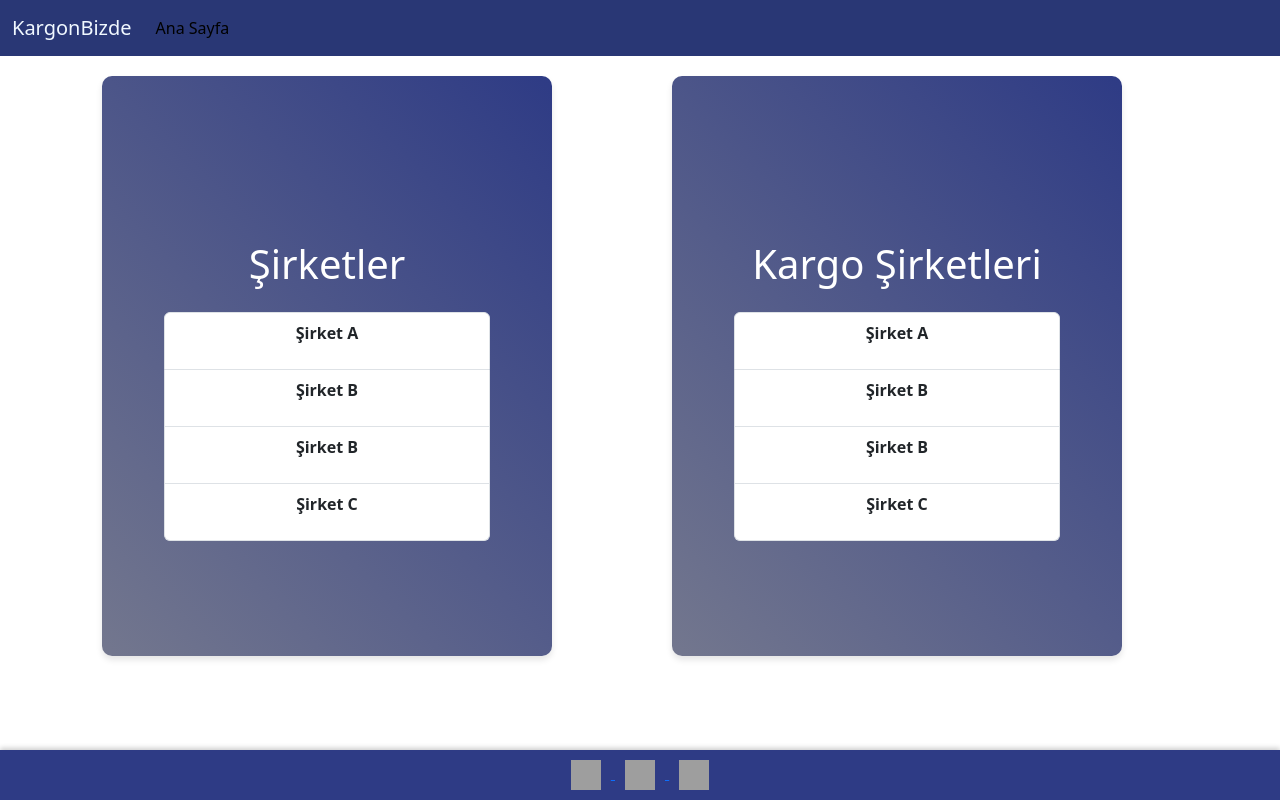
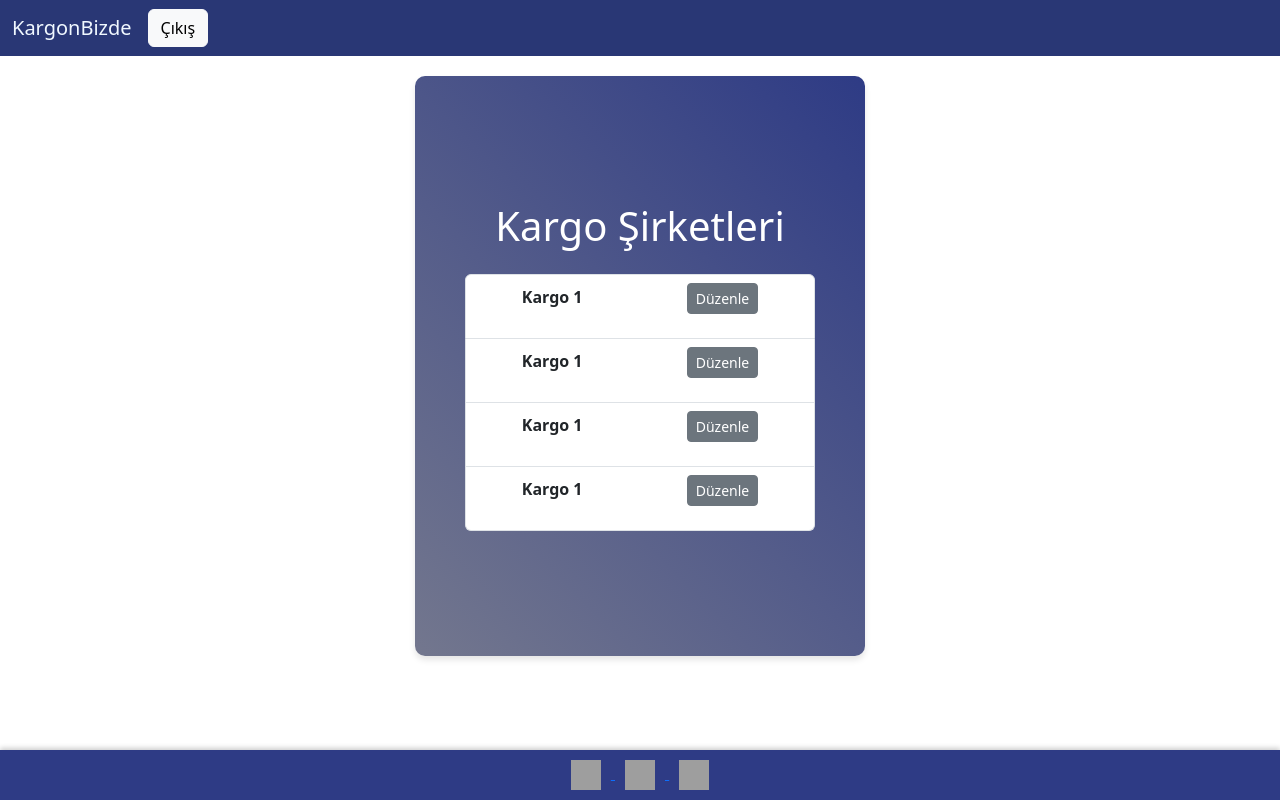
Before and after one commit to EniseAslan/Kargo_takip_sistemi, a PHP site: page /adminsayfa.html in a window 1280 px wide. Run offline with PHP 8.4, Linux system fonts and the light colour scheme; grey boxes are pictures that could not be loaded.

Commit message:
düzenlemeler

```diff
--- a/pages/admin.html
+++ b/pages/admin.html
@@ -33,7 +33,7 @@
           </button>
           <div class="collapse navbar-collapse" id="navbarNavAltMarkup">
             <div class="navbar-nav">
-              <a class="nav-link active" aria-current="page" href="anasayfa.html"
+              <a class="nav-link active" aria-current="page" href="#"
                 >Ana Sayfa</a
               >
             </div>
@@ -51,11 +51,11 @@
           <label>Email Adresiniz</label>
         </div>
         <div class="field">
-          <input type="password"  required />
+          <input type="password" required />
           <label>Şifreniz</label>
         </div>
         <div class="field">
-          <input type="submit"  value="Giriş" />
+          <input type="submit" value="Giriş" />
         </div>
       </form>
     </div>
--- a/pages/adminsayfa.css
+++ b/pages/adminsayfa.css
@@ -14,14 +14,14 @@
     padding: 50px;
     width: 450px;
     height: 580px;
-  background-color: #293775; /* Kutu rengi */
+    background-color: #293775;
     background: linear-gradient(-135deg, #2e3b85, #73778e);
     color: white;
     display: flex;
     justify-content: center;
     align-items: stretch;
-  border-radius: 10px; /* Köşeleri yuvarlat */
-  box-shadow: 0 4px 6px rgba(0, 0, 0, 0.1); /* Hafif gölge */
+    border-radius: 10px;
+    box-shadow: 0 4px 6px rgba(0, 0, 0, 0.1);
     text-align: center;
     flex-direction: column;
     overflow: hidden;
@@ -50,6 +50,9 @@
     margin: 0 10px;
   }
 
+
+
+
   .footer {
       position: fixed;
       bottom: 0;
--- a/pages/adminsayfa.html
+++ b/pages/adminsayfa.html
@@ -4,7 +4,7 @@
     <meta charset="UTF-8" />
     <meta name="viewport" content="width=device-width, initial-scale=1.0" />
     <title>Document</title>
-    <link rel="stylesheet" href="adminsayfa.css" />
+    <link rel="stylesheet" href="s_adminsayfa.css" />
 
     <link
       href="https://cdn.jsdelivr.net/npm/bootstrap@5.3.3/dist/css/bootstrap.min.css"
@@ -42,144 +42,84 @@
           </button>
           <div class="collapse navbar-collapse" id="navbarNavAltMarkup">
             <div class="navbar-nav">
-              <a class="nav-link active" aria-current="page" href="#"
-                >Ana Sayfa</a
-              >
+
+
             </div>
+            <button type="button" class="btn btn-light">Çıkış</button>
           </div>
         </div>
       </nav>
     </div>
     <!--  Container   -->
 
-    <div class="container text-center">
-      <div class="row">
-        <div class="col">
     <div class="container_bir">
-            <div class="container mt-5">
-              <h1 class="text-center mb-4">Şirketler</h1>
+      <h1 class="text-center mb-4">Kargo Şirketleri</h1>
       <div id="companies" class="list-group">
         <!--x-->
         <div class="list-group-item">
-                  <p class="company-name fw-bold">Şirket A</p>
-                  <ul class="cargo-list">
-                    <p>
-                      Lorem ipsum dolor sit amet consectetur adipisicing elit.
-                      Quod, doloremque.
-                    </p>
-                    <button type="button" class="btn btn-secondary">
+          <p class="company-name fw-bold">
+            Kargo 1
+            <button
+              type="button"
+              style="margin-left: 100px"
+              class="btn btn-secondary btn-sm"
+            >
               Düzenle
             </button>
+          </p>
+
+          <ul class="cargo-list">
+            <li>Kargo bilgisi</li>
           </ul>
         </div>
         <!--x-->
         <div class="list-group-item">
-                  <p class="company-name fw-bold">Şirket B</p>
-                  <ul class="cargo-list">
-                    <p>
-                      Lorem ipsum dolor sit amet consectetur adipisicing elit.
-                      Quod, doloremque.
-                    </p>
-                    <button type="button" class="btn btn-secondary">
+          <p class="company-name fw-bold">
+            Kargo 1
+            <button
+              type="button"
+              style="margin-left: 100px"
+              class="btn btn-secondary btn-sm"
+            >
               Düzenle
             </button>
+          </p>
+
+          <ul class="cargo-list">
+            <li>Kargo bilgisi</li>
           </ul>
         </div>
         <div class="list-group-item">
-                  <p class="company-name fw-bold">Şirket B</p>
-                  <ul class="cargo-list">
-                    <p>
-                      Lorem ipsum dolor sit amet consectetur adipisicing elit.
-                      Quod, doloremque.
-                    </p>
-                    <button type="button" class="btn btn-secondary">
+          <p class="company-name fw-bold">
+            Kargo 1
+            <button
+              type="button"
+              style="margin-left: 100px"
+              class="btn btn-secondary btn-sm"
+            >
               Düzenle
             </button>
+          </p>
+
+          <ul class="cargo-list">
+            <li>Kargo bilgisi</li>
           </ul>
         </div>
         <div class="list-group-item">
-                  <p class="company-name fw-bold">Şirket C</p>
-                  <ul class="cargo-list">
-                    <p>
-                      Lorem ipsum dolor sit amet consectetur adipisicing elit.
-                      Quod, doloremque.
-                    </p>
-                    <button type="button" class="btn btn-secondary">
+          <p class="company-name fw-bold">
+            Kargo 1
+            <button
+              type="button"
+              style="margin-left: 100px"
+              class="btn btn-secondary btn-sm"
+            >
               Düzenle
             </button>
+          </p>
+
+          <ul class="cargo-list">
+            <li>Kargo bilgisi</li>
           </ul>
-                </div>
-              </div>
-            </div>
-          </div>
-        </div>
-        <div class="col">
-          <div class="container_bir">
-            <div class="container mt-5">
-              <h1 class="text-center mb-4">Kargo Şirketleri</h1>
-              <div id="companies" class="list-group">
-                <!--x-->
-                <div class="list-group-item">
-                  <p class="company-name fw-bold">Şirket A</p>
-                  <ul class="cargo-list">
-                    <li>Kargo 1</li>
-                    <button type="button" class="btn btn-secondary btn-sm">
-                      Düzenle
-                    </button>
-                    <li>Kargo 2</li>
-                    <button type="button" class="btn btn-secondary btn-sm">
-                      Düzenle
-                    </button>
-                    <li>Kargo 3</li>
-                    <button type="button" class="btn btn-secondary btn-sm">
-                      Düzenle
-                    </button>
-                  </ul>
-                </div>
-                <!--x-->
-                <div class="list-group-item">
-                  <p class="company-name fw-bold">Şirket B</p>
-                  <ul class="cargo-list">
-                    <li>Kargo A</li>
-                    <button type="button" class="btn btn-secondary btn-sm">
-                      Düzenle
-                    </button>
-                    <li>Kargo B</li>
-                    <button type="button" class="btn btn-secondary btn-sm">
-                      Düzenle
-                    </button>
-                  </ul>
-                </div>
-                <div class="list-group-item">
-                  <p class="company-name fw-bold">Şirket B</p>
-                  <ul class="cargo-list">
-                    <li>Kargo A</li>
-                    <button type="button" class="btn btn-secondary btn-sm">
-                      Düzenle
-                    </button>
-                    <li>Kargo B</li>
-                    <button type="button" class="btn btn-secondary btn-sm">
-                      Düzenle
-                    </button>
-                  </ul>
-                </div>
-                <div class="list-group-item">
-                  <p class="company-name fw-bold">Şirket C</p>
-                  <ul class="cargo-list">
-                    <li>Kargo X</li>
-                    <button type="button" class="btn btn-secondary btn-sm">
-                      Düzenle
-                    </button>
-                    <li>Kargo Y</li>
-                    <button type="button" class="btn btn-secondary btn-sm">
-                      Düzenle
-                    </button>
-                    <li>Kargo Z</li>
-                    <button type="button" class="btn btn-secondary btn-sm">
-                      Düzenle
-                    </button>
-                  </ul>
-                </div>
         </div>
       </div>
     </div>
@@ -196,9 +136,6 @@
         });
       });
     </script>
-        </div>
-      </div>
-    </div>
 
     <div class="footer">
       <!-- Sosyal medya-->
--- /dev/null
+++ b/pages/s_adminsayfa.css
@@ -0,0 +1,69 @@
+body {
+  display: grid;
+  height: 100%;
+  place-items: center;
+  background: #c1c2c8;
+}
+.header {
+  width: 100%;
+  position: sticky;
+}
+
+.container_bir {
+  margin: 20px;
+  padding: 50px;
+  width: 450px;
+  height: 580px;
+  background-color: #293775; /* Kutu rengi */
+  background: linear-gradient(-135deg, #2e3b85, #73778e);
+  color: white;
+  display: flex;
+  justify-content: center;
+  align-items: stretch;
+  border-radius: 10px; /* Köşeleri yuvarlat */
+  box-shadow: 0 4px 6px rgba(0, 0, 0, 0.1); /* Hafif gölge */
+  text-align: center;
+  flex-direction: column;
+  overflow: hidden;
+}
+
+.cargo-list button {
+  margin-left: -20px;
+  margin-top: 15px;
+}
+
+.footer {
+  position: fixed;
+  bottom: 0;
+
+  width: 100%;
+  background-color: #2e3b85;
+  color: white;
+  text-align: center;
+  padding: 10px 0;
+  box-shadow: 0 -2px 5px rgba(0, 0, 0, 0.2);
+}
+
+.f-icon img {
+  width: 30px;
+  height: 30px;
+  margin: 0 10px;
+}
+
+.footer {
+    position: fixed;
+    bottom: 0;
+
+    width: 100%;
+    background-color: #2e3b85;
+    color: white;
+    text-align: center;
+    padding: 10px 0;
+    box-shadow: 0 -2px 5px rgba(0, 0, 0, 0.2);
+  }
+
+  .f-icon img {
+    width: 30px;
+    height: 30px;
+    margin: 0 10px;
+  }
```
Also changed, not shown: pages/adminpanel.css (added, +100 -0 lines), pages/adminpanel.html (added, +125 -0 lines), pages/s_admin.html (renamed from pages/login.html, +4 -4 lines), pages/s_adminsayfa.html (added, +211 -0 lines), pages/login.css (deleted). Lines whose indentation alone changed are shown as unchanged.
